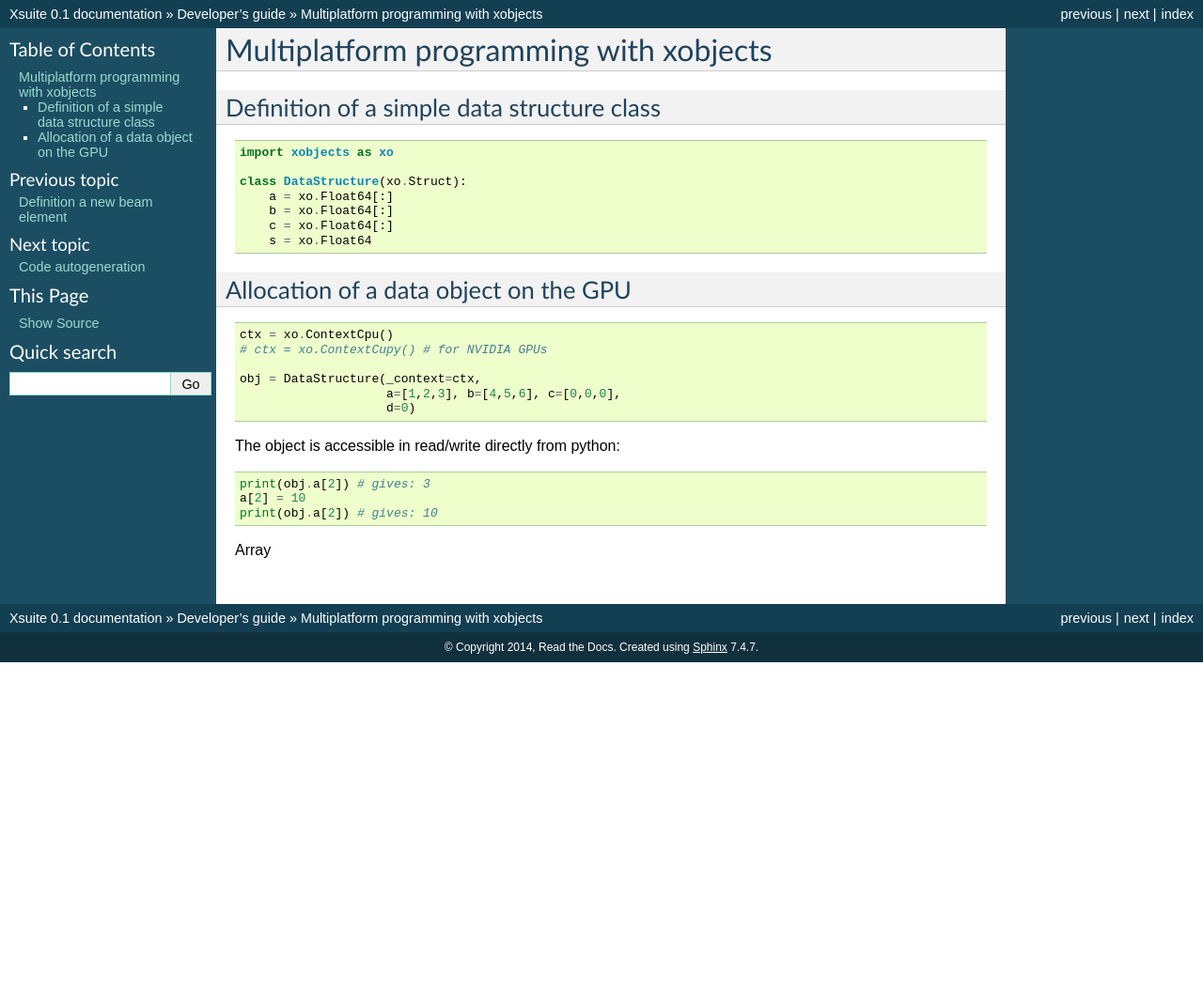
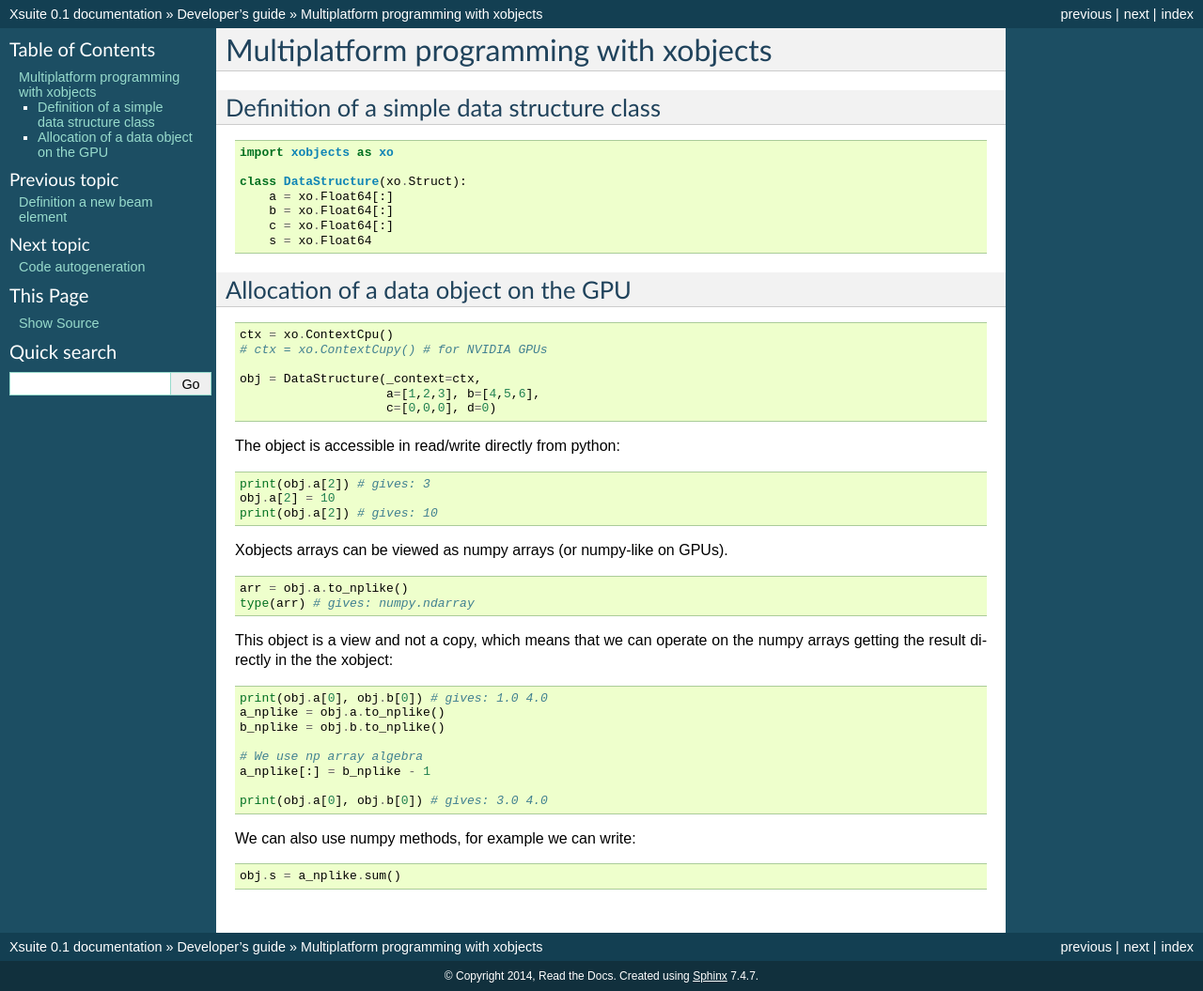
Before and after one commit to xsuite/xsuite, a Sphinx documentation site: the page built from docs/xobjexample.rst, in a window 1280 px wide. Shown: the whole page at 94% size. Built offline with Sphinx 7.4.7, drawn with Linux system fonts in a browser that asks for light colours; before the commit the page ends 900 px from its top, so only the background shows below that.

Commit message:
Quick push

```diff
--- a/docs/xobjexample.rst
+++ b/docs/xobjexample.rst
@@ -25,15 +25,39 @@ Allocation of a data object on the GPU
     # ctx = xo.ContextCupy() # for NVIDIA GPUs
 
     obj = DataStructure(_context=ctx,
-                        a=[1,2,3], b=[4,5,6], c=[0,0,0],
-                        d=0)
+                        a=[1,2,3], b=[4,5,6],
+                        c=[0,0,0], d=0)
 
 The object is accessible in read/write directly from python:
 
 .. code-block:: python
 
     print(obj.a[2]) # gives: 3
-    a[2] = 10
+    obj.a[2] = 10
     print(obj.a[2]) # gives: 10
 
-Array
+Xobjects arrays can be viewed as numpy arrays (or numpy-like on GPUs).
+
+.. code-block:: python
+
+    arr = obj.a.to_nplike()
+    type(arr) # gives: numpy.ndarray
+
+This object is a view and not a copy, which means that we can operate on the numpy arrays getting the result directly in the the xobject:
+
+.. code-block:: python
+
+    print(obj.a[0], obj.b[0]) # gives: 1.0 4.0
+    a_nplike = obj.a.to_nplike()
+    b_nplike = obj.b.to_nplike()
+
+    # We use np array algebra
+    a_nplike[:] = b_nplike - 1
+
+    print(obj.a[0], obj.b[0]) # gives: 3.0 4.0
+
+We can also use numpy methods, for example we can write:
+
+.. code-block:: python
+
+    obj.s = a_nplike.sum()
```
